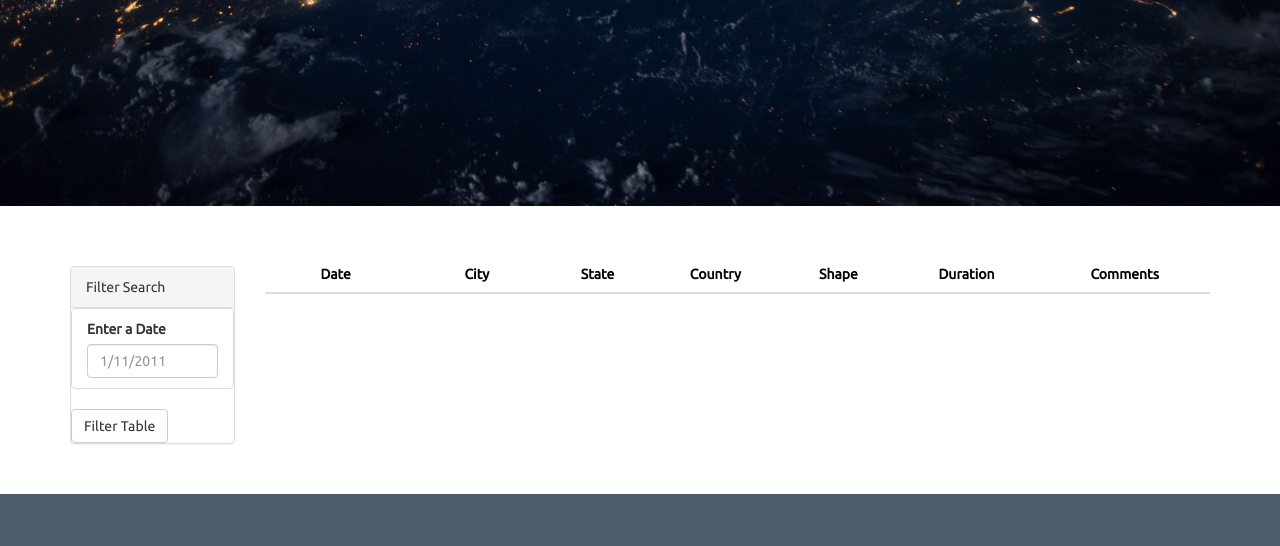
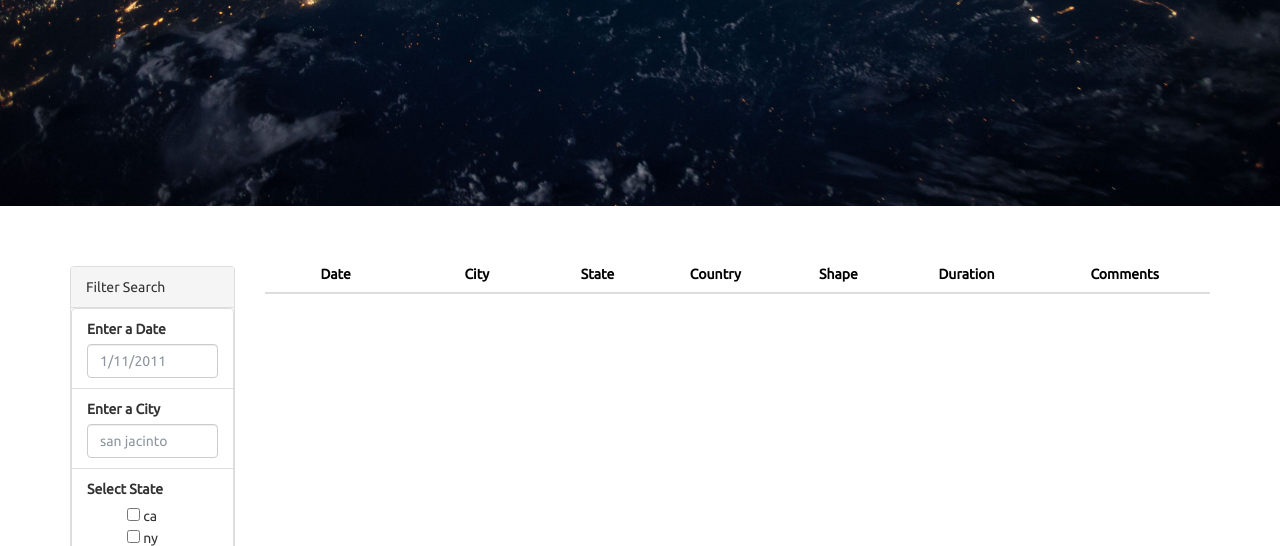
Before and after one commit to tgavs/ufoSightsJavaScript, a plain HTML site: page index.html in a window 1280 px wide. Shown: the part 406-952 px from the top of the page. Drawn offline with nearby package versions, Linux system fonts and the light colour scheme.

Commit message:
Adding New Filters

```diff
--- a/index.html
+++ b/index.html
@@ -32,6 +32,7 @@
             <div class="panel panel-default">
               <div class="panel-heading">Filter Search</div>
               <div class="panel-body">
+
                 <form>
                   <div class="form-group">
                     <ul class="list-group" id="filters">
@@ -39,10 +40,38 @@
                         <label for="date">Enter a Date</label>
                         <input class="form-control" id="datetime" type="text" placeholder="1/11/2011">
                       </li>
+
+                      <li class="filter list-group-item">
+                        <label for="city">Enter a City</label>
+                        <input class="form-control" id="city" type="text" placeholder="san jacinto">
+                      </li>
+
+
+                      <li class="filter list-group-item">
+
+
+                        <label for="state">Select State</label>
+
+
+                        <ul style="list-style: none;">
+
+                          <li><input type="checkbox"  value="ca"> ca</li>
+                          <li><input type="checkbox"  value="ny"> ny</li>
+
+                        </ul>
+
+
+
+                      </li>
+
+
+
                     </ul>
                   </div>
                   <button id="filter-btn" type="submit" class="btn btn-default">Filter Table</button>
                 </form>
+
+
               </div>
             </div>
           </aside>
```
